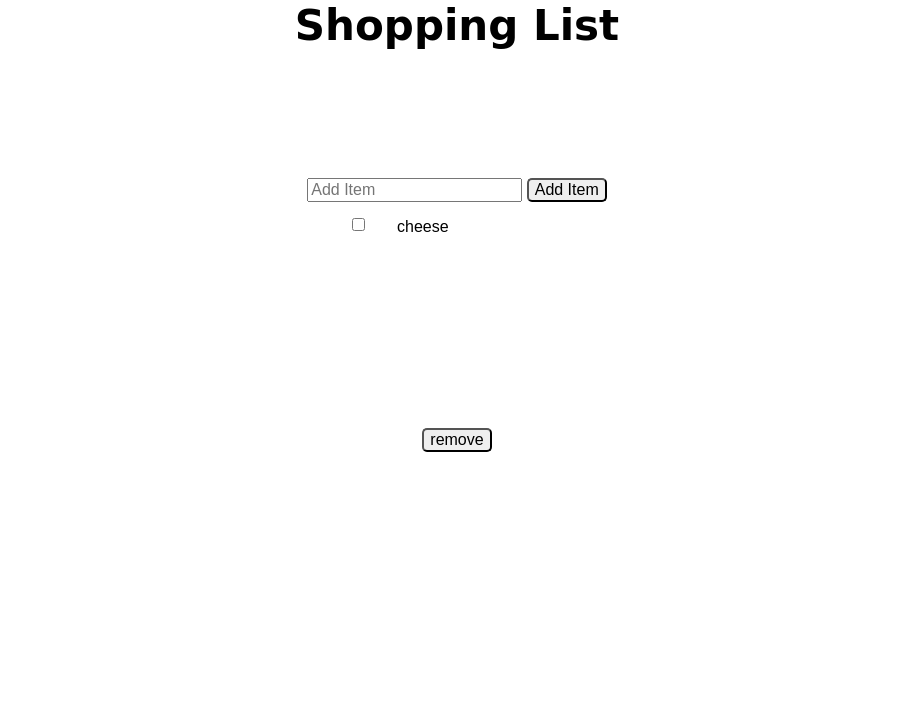
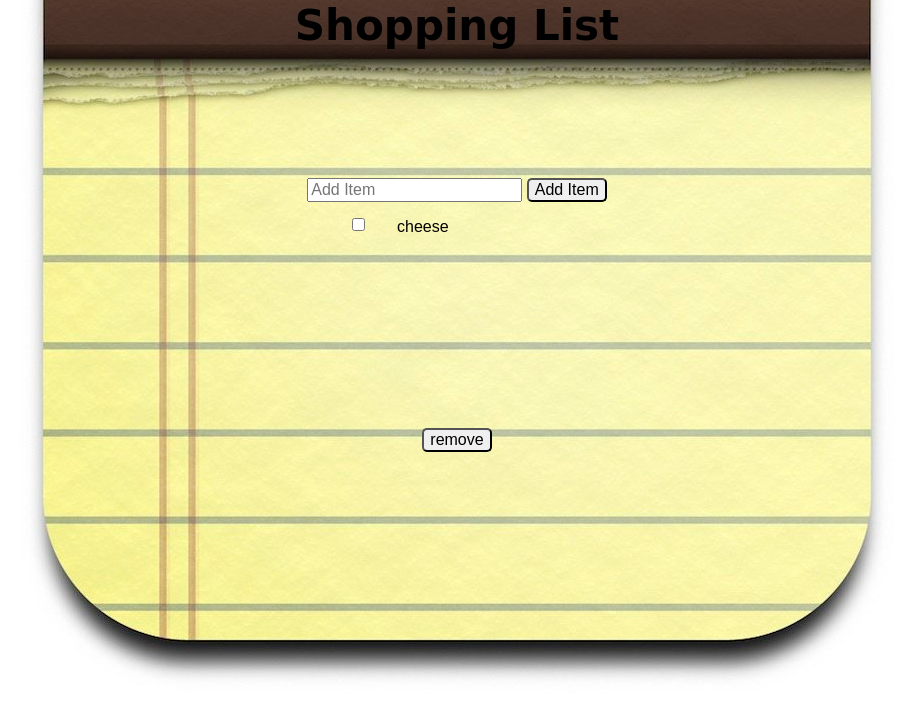
Before and after one commit to gdevoire/shopping-list, a plain HTML site: page index.html in a window 1280 px wide. Shown: the whole page, without its empty margins (183-1095 px from the left). Drawn offline with nearby package versions, Linux system fonts and the light colour scheme; the site is published under a folder, as on GitHub Pages, so addresses that start at the root find nothing.

Commit message:
trying to add jpg

```diff
--- a/css/main.css
+++ b/css/main.css
@@ -1,6 +1,6 @@
 body {
   text-align: center;
-  background-image: url(/images/apple-ios-notepad.jpg);
+  background-image: url(../images/apple-ios-notepad.jpg);
   background-repeat:  no-repeat;
   background-image: center;
   background-position: center;
--- a/js/app.js
+++ b/js/app.js
@@ -27,10 +27,8 @@ $(".remove-button").click(function() {
   $("#grocery-list").find('.done-button:checked').closest('li').remove();
 })
 
+})
 
-
-
-})
 function addItem(){
   var newItem = $("#add-item").val()
   if (newItem == "") {
```
